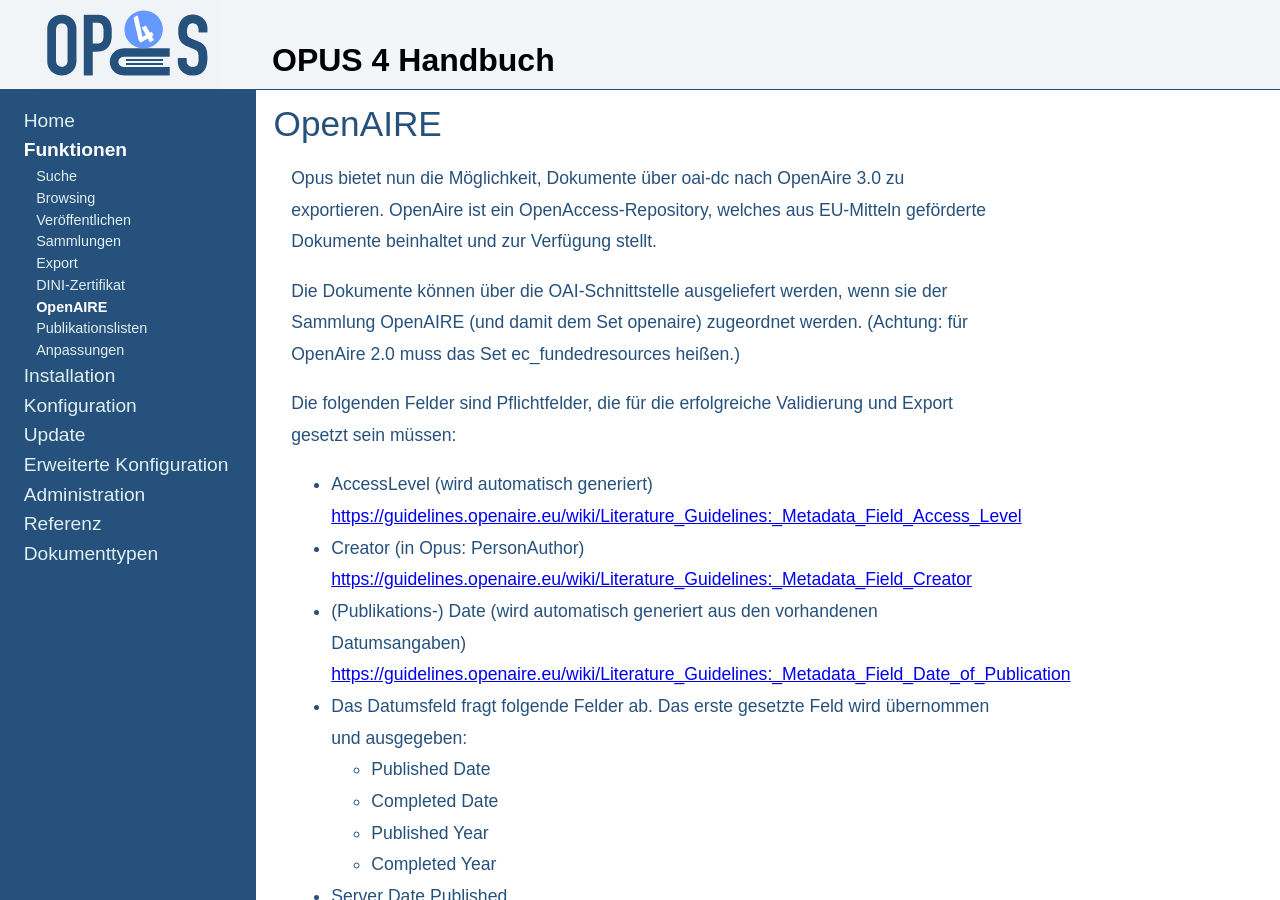
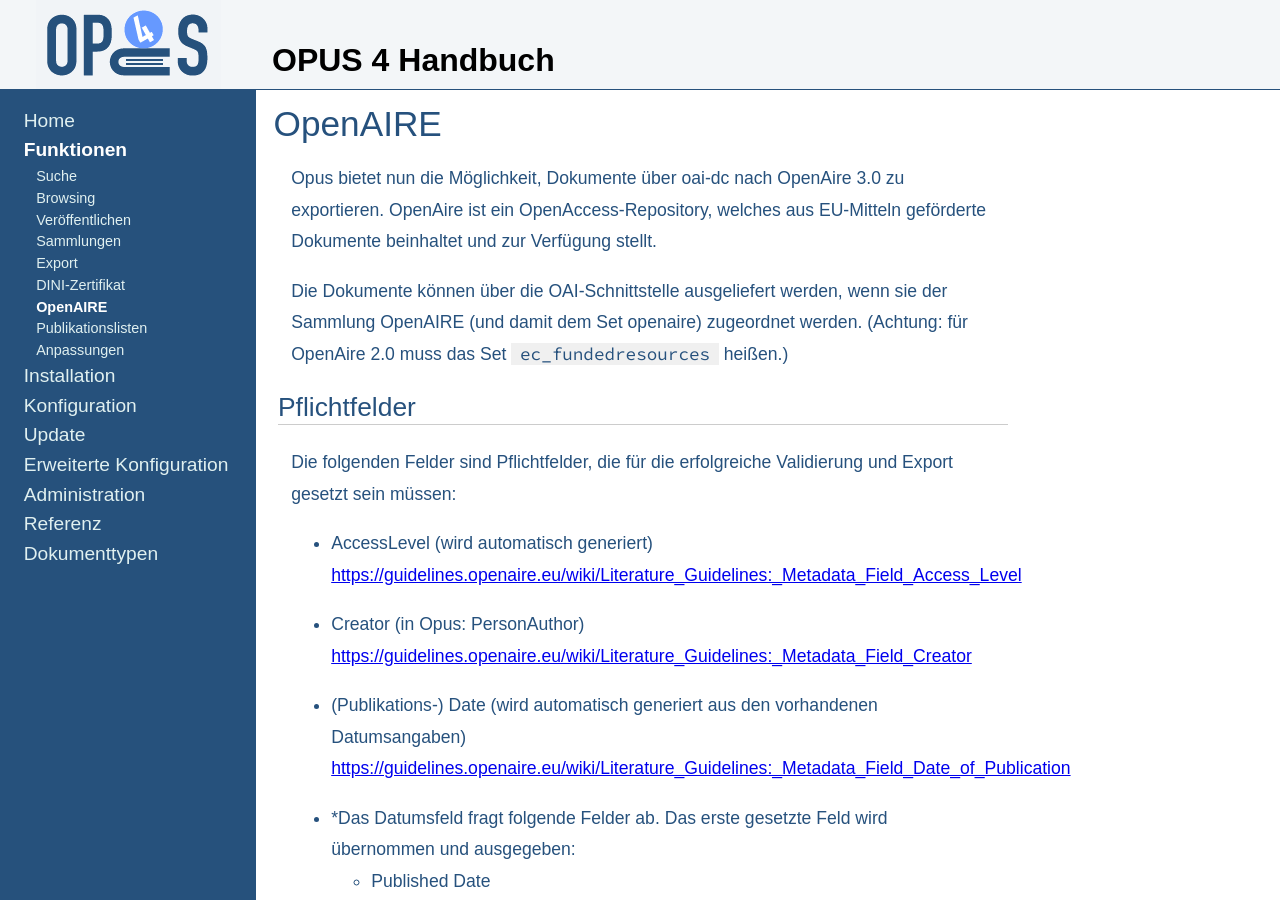
Before and after one commit to OPUS4/userdoc, a Jekyll site: the page built from features/openaire.md, in a window 1280 px wide and 900 px high. Built offline with Jekyll 4.4.1, drawn with Linux system fonts in a browser that asks for light colours.

Commit message:
#4 Formatierung von OpenAire verbessert.

````diff
--- a/features/openaire.md
+++ b/features/openaire.md
@@ -9,31 +9,46 @@ Opus bietet nun die Möglichkeit, Dokumente über oai-dc nach OpenAire 3.0 zu ex
 OpenAccess-Repository, welches aus EU-Mitteln geförderte Dokumente beinhaltet und zur Verfügung stellt.
 
 Die Dokumente können über die OAI-Schnittstelle ausgeliefert werden, wenn sie der Sammlung OpenAIRE (und damit dem Set
-openaire) zugeordnet werden. (Achtung: für OpenAire 2.0 muss das Set ec_fundedresources heißen.)
+openaire) zugeordnet werden. (Achtung: für OpenAire 2.0 muss das Set `ec_fundedresources` heißen.)
+
+## Pflichtfelder
 
 Die folgenden Felder sind Pflichtfelder, die für die erfolgreiche Validierung und Export gesetzt sein müssen:
 
 * AccessLevel (wird automatisch generiert)
   <https://guidelines.openaire.eu/wiki/Literature_Guidelines:_Metadata_Field_Access_Level>
+
 * Creator (in Opus: PersonAuthor)
   <https://guidelines.openaire.eu/wiki/Literature_Guidelines:_Metadata_Field_Creator>
+
 * (Publikations-) Date (wird automatisch generiert aus den vorhandenen Datumsangaben)
   <https://guidelines.openaire.eu/wiki/Literature_Guidelines:_Metadata_Field_Date_of_Publication>
-* Das Datumsfeld fragt folgende Felder ab. Das erste gesetzte Feld wird übernommen und ausgegeben:
+
+* *Das Datumsfeld fragt folgende Felder ab. Das erste gesetzte Feld wird übernommen und ausgegeben:
   * Published Date
   * Completed Date
   * Published Year
   * Completed Year
+
 * Server Date Published
+
 * EmbargoEndDate (wenn AccessLevel == embargoedAccess; in OPUS: Embargo Date)
   <https://guidelines.openaire.eu/wiki/Literature_Guidelines:_Metadata_Field_Embargo_End_Date>
+
 * Relation (EU-Projekt-Identifier, Enrichment-Feld der OPUS-Standardauslieferung)
   <https://guidelines.openaire.eu/wiki/Literature_Guidelines:_Metadata_Field_Project_Identifier>
-  Syntax: ```info:eu-repo/grantAgreement/Funder/FundingProgram/ProjectID /[Jurisdiction]/[ProjectName]/[ProjectAcronym]```
+  Syntax:
+
+{% highlight text %}
+info:eu-repo/grantAgreement/Funder/FundingProgram/ProjectID /[Jurisdiction]/[ProjectName]/[ProjectAcronym]
+{% endhighlight %}
+
 * (Document) Type
   <https://guidelines.openaire.eu/wiki/Literature_Guidelines:_Metadata_Field_Publication_Type>
+
 * Identifier (in OPUS: Frontdoor-Url, IdentifierUrn, URN-Resolver-Link, IdentifierIsbn, Volltext-Url)
   <https://guidelines.openaire.eu/wiki/Literature_Guidelines:_Metadata_Field_Resource_Identifier>
+
 * Title (in OPUS: TitleMain)
   <https://guidelines.openaire.eu/wiki/Literature_Guidelines:_Metadata_Field_Title>
 
````
